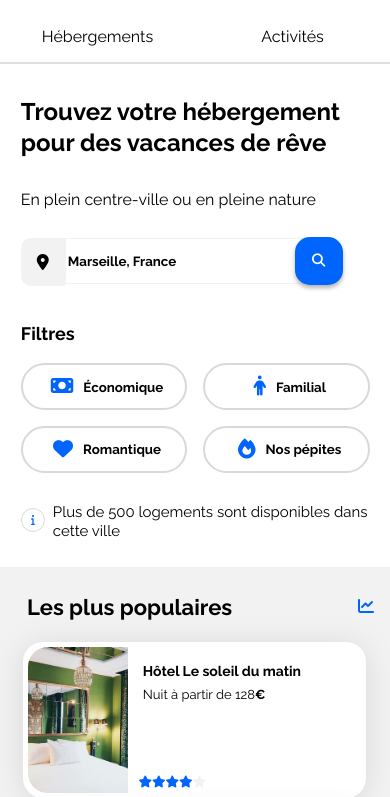
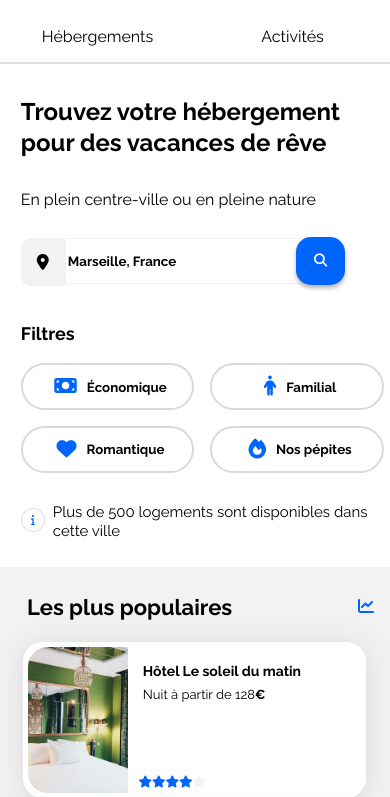
Before and after one commit to MatthieuLa/OCP3, a plain HTML site: page index.html in a window 390 px wide. Shown: the part 60-857 px from the top of the page. Drawn offline with Linux system fonts and the light colour scheme.

Commit message:
Refacto des éléments du footer de la partie mobile pour enlever le marge de 1px à droite.

```diff
--- a/css/style.css
+++ b/css/style.css
@@ -606,7 +606,7 @@ a {
   }
 
   .search-input {
-    width: 62.5vw;
+    width: 63vw;
   }
 
   .btn-search {
@@ -647,7 +647,6 @@ a {
 
   .btn-filter-container {
     flex-wrap: wrap;
-    width: 96%;
   }
 
   .btn-filter-container .btn-filter i {
@@ -823,6 +822,6 @@ a {
   }
 
   .footer-wrapper .footer-column {
-    width: 94%;
+    width: 90%;
   }
 }
```
